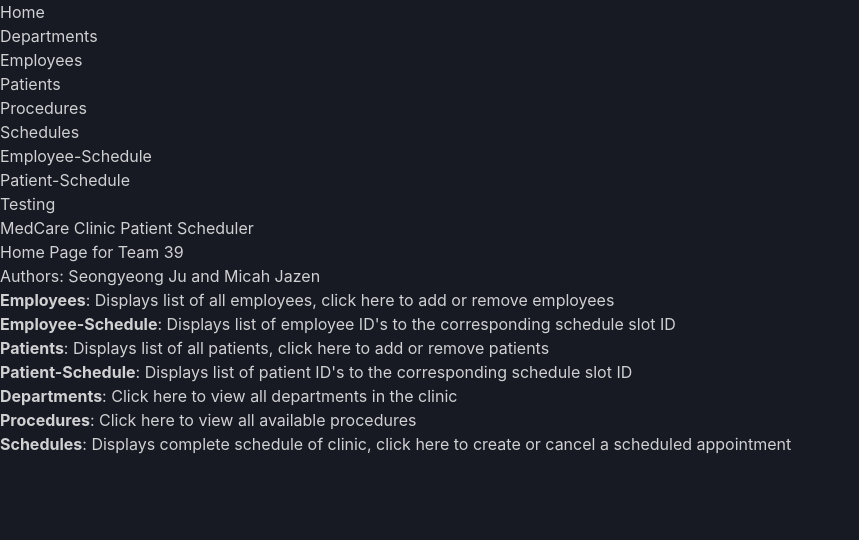
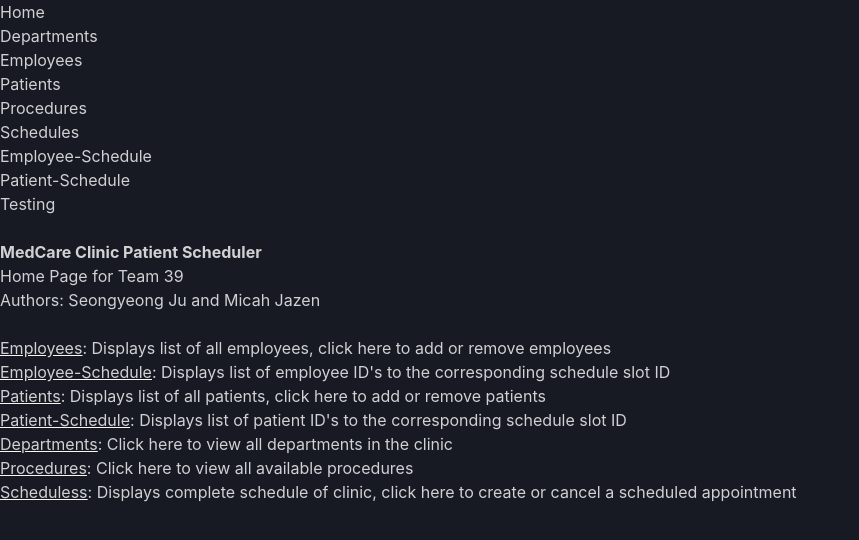
Before and after one commit to tyrotoxism1/patient_schedular_DB, a React (Vite) app in the folder frontend/: page / in a window 1280 px wide. Shown: the top 540 px of the page, without its empty margins (0-859 px from the left). Built offline with nearby package versions, Linux system fonts and the light colour scheme.

Commit message:
Update Home.jsx

```diff
--- a/frontend/src/components/Home.jsx
+++ b/frontend/src/components/Home.jsx
@@ -1,19 +1,29 @@
 import React from 'react';
+import { BrowserRouter as Router, Route, Routes, Link } from 'react-router-dom';
+import Department from './Departments';
+import Employee from './Employees';
+import Patient from './Patients';
+import Procedure from './Procedure';
+import Schedule from './Schedules';
+import Employee_has_schedule from './Employee_has_schedule';
+import Patient_has_schedule from './Patient_has_schedule';
 
 const Home = () => {
     return (
         <div>
-        <h1>MedCare Clinic Patient Scheduler</h1>
+        <br />
+        <h1><strong>MedCare Clinic Patient Scheduler</strong></h1>
         <h2>Home Page for Team 39</h2>
         <p>Authors: Seongyeong Ju and Micah Jazen</p>
+        <br />
         <article>
-            <p><strong>Employees</strong>: Displays list of all employees, click here to add or remove employees</p>
-            <p><strong>Employee-Schedule</strong>: Displays list of employee ID's to the corresponding schedule slot ID</p>
-            <p><strong>Patients</strong>: Displays list of all patients, click here to add or remove patients</p>
-            <p><strong>Patient-Schedule</strong>: Displays list of patient ID's to the corresponding schedule slot ID</p>
-            <p><strong>Departments</strong>: Click here to view all departments in the clinic</p>
-            <p><strong>Procedures</strong>: Click here to view all available procedures</p>
-            <p><strong>Schedules</strong>: Displays complete schedule of clinic, click here to create or cancel a scheduled appointment</p>
+            <p><u><Link to="/Employees">Employees</Link></u>: Displays list of all employees, click here to add or remove employees</p>
+            <p><u><Link to="/Employee_has_schedule">Employee-Schedule</Link></u>: Displays list of employee ID's to the corresponding schedule slot ID</p>
+            <p><u><Link to="/Patients">Patients</Link></u>: Displays list of all patients, click here to add or remove patients</p>
+            <p><u><Link to="/Patient_has_schedule">Patient-Schedule</Link></u>: Displays list of patient ID's to the corresponding schedule slot ID</p>
+            <p><u><Link to="/Departments">Departments</Link></u>: Click here to view all departments in the clinic</p>
+            <p><u><Link to="/Procedures">Procedures</Link></u>: Click here to view all available procedures</p>
+            <p><u><Link to="/Schedules">Scheduless</Link></u>: Displays complete schedule of clinic, click here to create or cancel a scheduled appointment</p>
         </article>
 
         </div>
```
